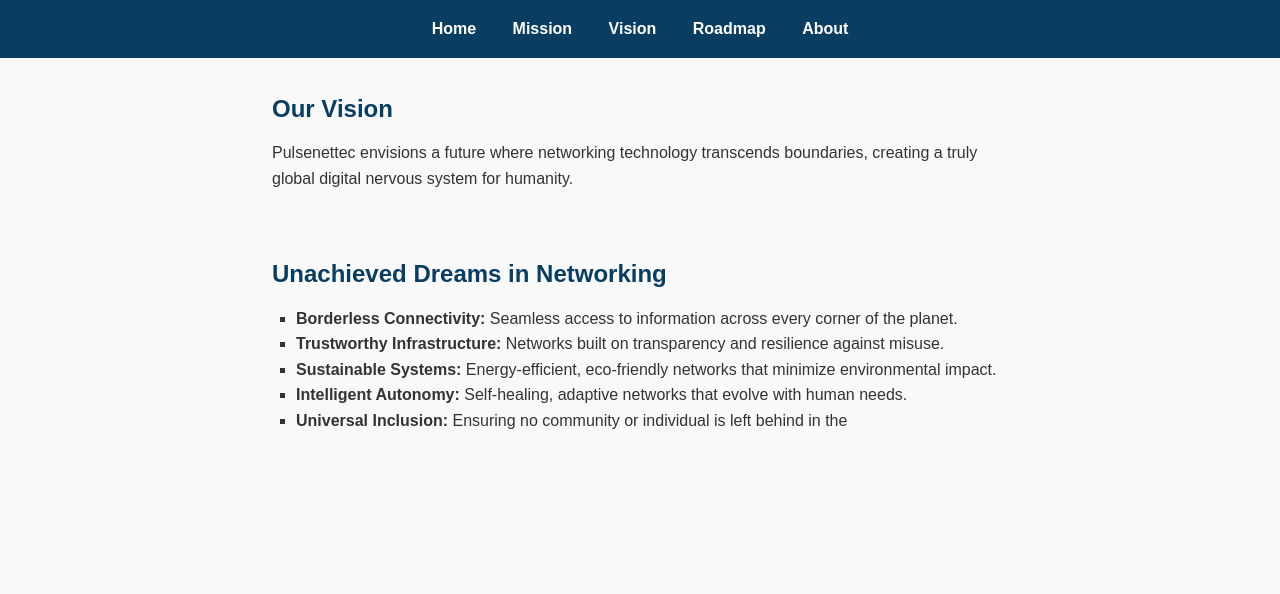
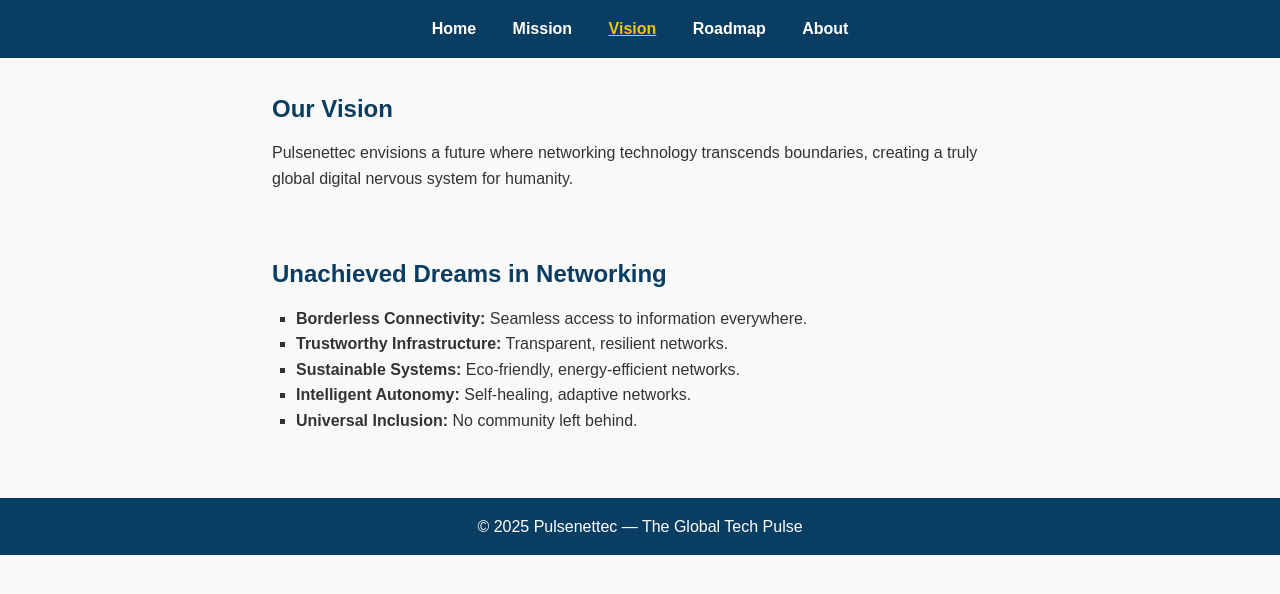
Before and after one commit to nightking147/pulsenettec, a plain HTML site: page vision.html in a window 1280 px wide. Drawn offline with Linux system fonts and the light colour scheme.

Commit message:
Update vision.html

```diff
--- a/vision.html
+++ b/vision.html
@@ -26,8 +26,19 @@
     <section>
       <h2>Unachieved Dreams in Networking</h2>
       <ul>
-        <li><strong>Borderless Connectivity:</strong> Seamless access to information across every corner of the planet.</li>
-        <li><strong>Trustworthy Infrastructure:</strong> Networks built on transparency and resilience against misuse.</li>
-        <li><strong>Sustainable Systems:</strong> Energy‑efficient, eco‑friendly networks that minimize environmental impact.</li>
-        <li><strong>Intelligent Autonomy:</strong> Self‑healing, adaptive networks that evolve with human needs.</li>
-        <li><strong>Universal Inclusion:</strong> Ensuring no community or individual is left behind in the
+        <li><strong>Borderless Connectivity:</strong> Seamless access to information everywhere.</li>
+        <li><strong>Trustworthy Infrastructure:</strong> Transparent, resilient networks.</li>
+        <li><strong>Sustainable Systems:</strong> Eco‑friendly, energy‑efficient networks.</li>
+        <li><strong>Intelligent Autonomy:</strong> Self‑healing, adaptive networks.</li>
+        <li><strong>Universal Inclusion:</strong> No community left behind.</li>
+      </ul>
+    </section>
+  </main>
+
+  <footer>
+    <p>&copy; 2025 Pulsenettec — The Global Tech Pulse</p>
+  </footer>
+
+  <script src="js/script.js"></script>
+</body>
+</html>
```
